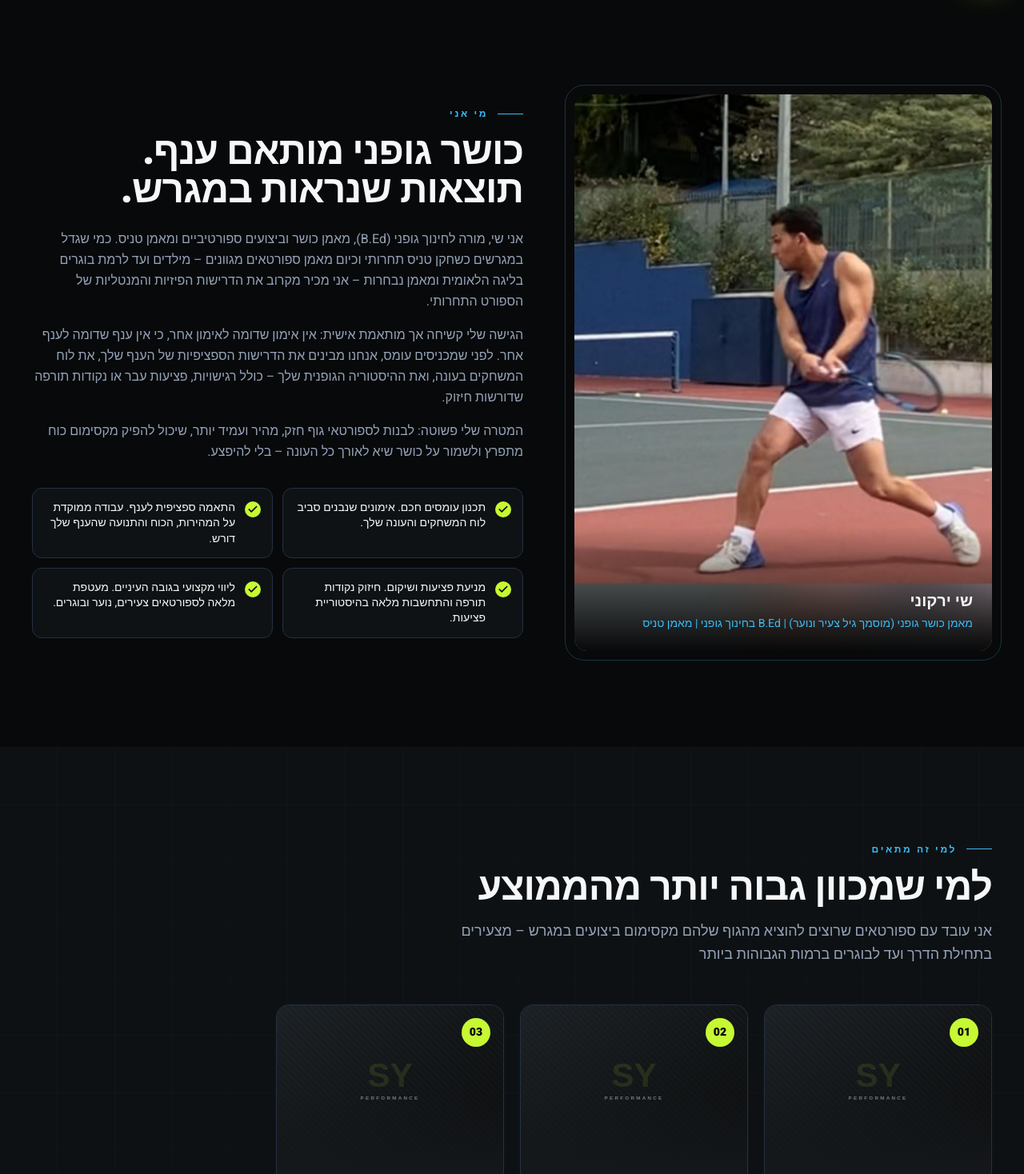
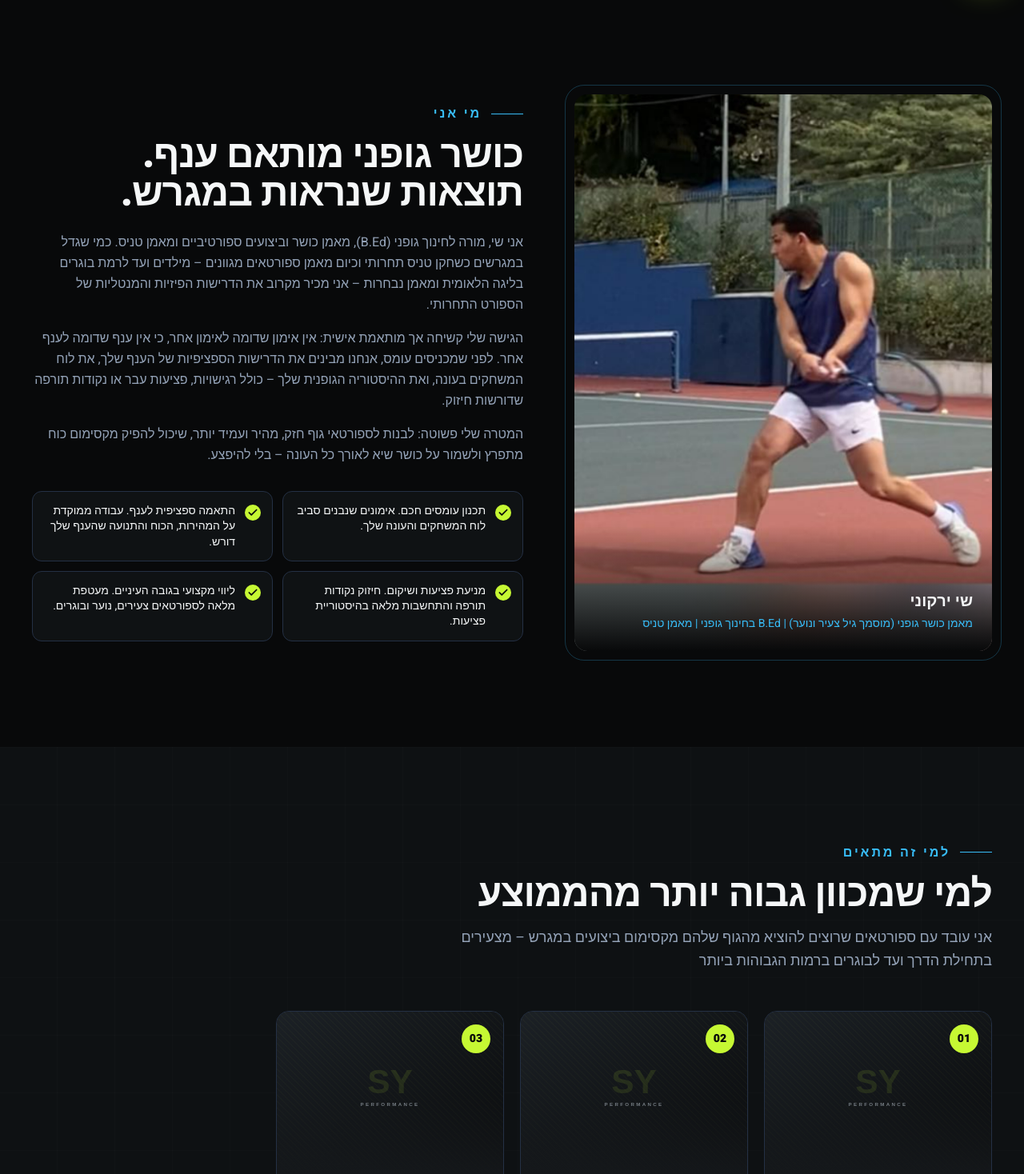
Before and after one commit to shaiyarkoni/sy-performance, a Next.js app: page / in a window 1280 px wide. Shown: the part 802-2270 px from the top of the page at 80% size. Built offline with nearby package versions, Linux system fonts and the light colour scheme.

Commit message:
Slightly enlarge section eyebrow headings for better readability.
Co-authored-by: Cursor <cursoragent@cursor.com>

```diff
--- a/src/components/site/about.tsx
+++ b/src/components/site/about.tsx
@@ -27,8 +27,8 @@ export function About({ about }: { about: SiteContent["about"] }) {
         <div>
           <Reveal>
             <div className="flex items-center gap-3">
-              <span className="h-px w-8 bg-accent-cool" />
-              <span className="text-xs font-bold tracking-[0.22em] text-accent-cool uppercase">
+              <span className="h-px w-10 bg-accent-cool" />
+              <span className="text-sm font-bold tracking-[0.18em] text-accent-cool uppercase sm:text-base">
                 {about.eyebrow}
               </span>
             </div>
--- a/src/components/ui/section-heading.tsx
+++ b/src/components/ui/section-heading.tsx
@@ -22,8 +22,8 @@ export function SectionHeading({
       <div
         className={`flex items-center gap-3 ${centered ? "justify-center" : ""}`}
       >
-        <span className="h-px w-8 bg-accent-cool" />
-        <span className="text-xs font-bold tracking-[0.22em] text-accent-cool uppercase">
+        <span className="h-px w-10 bg-accent-cool" />
+        <span className="text-sm font-bold tracking-[0.18em] text-accent-cool uppercase sm:text-base">
           {eyebrow}
         </span>
       </div>
```
